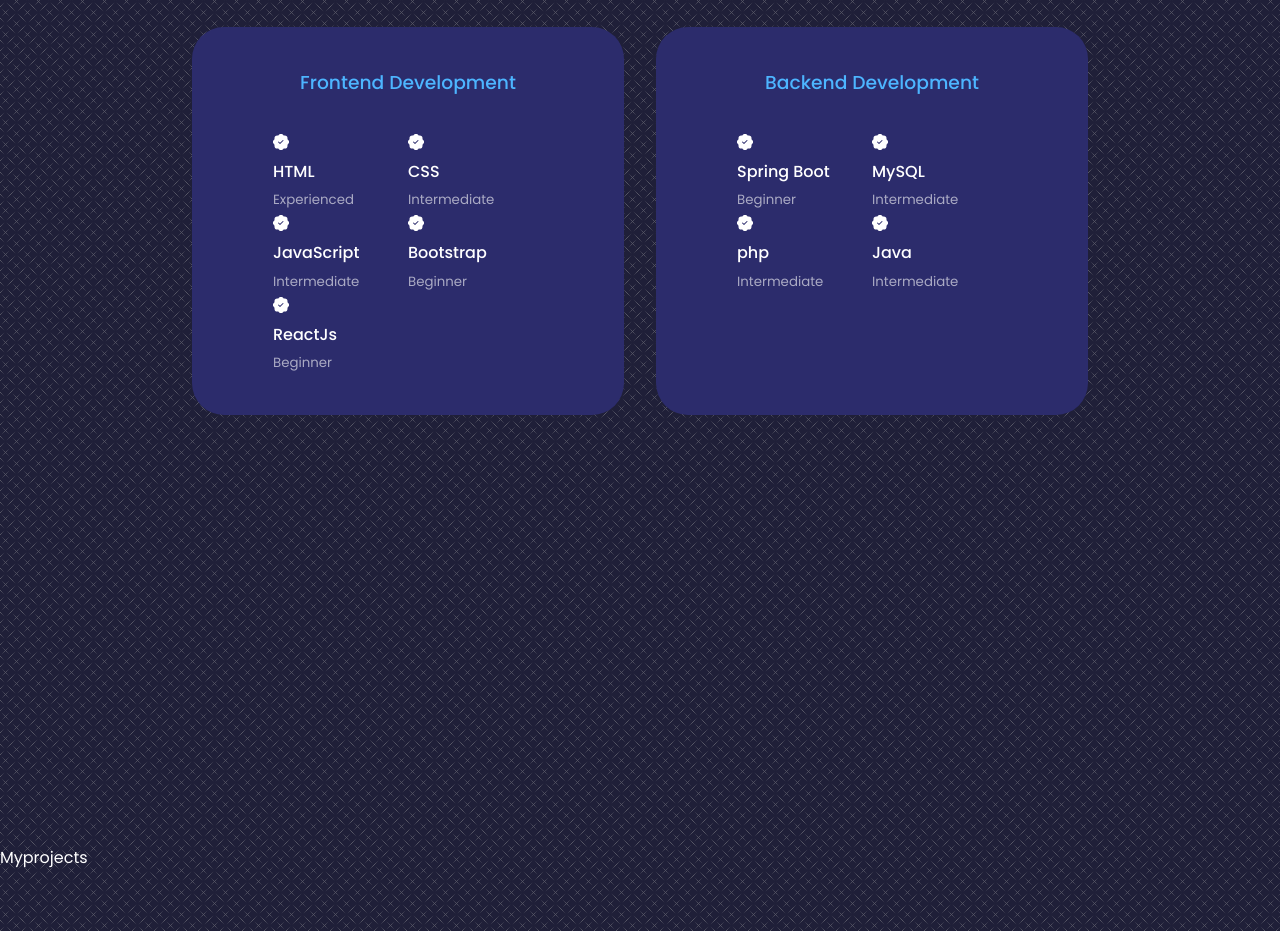
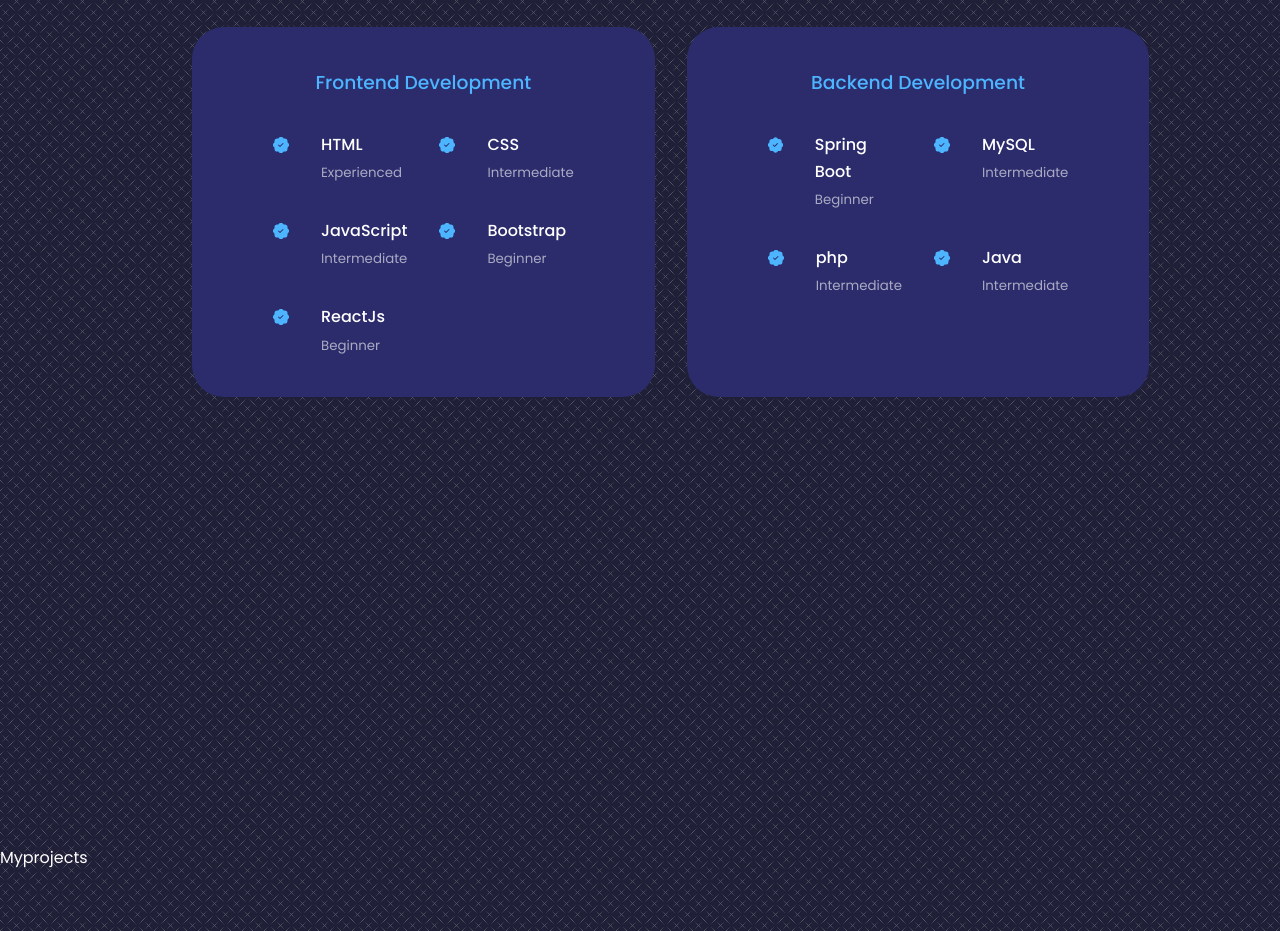
Before and after one commit to Thakshila-Bandara/my-portfolio, a React (Create React App) app: page / in a window 1280 px wide. Shown: the part 1940-2871 px from the top of the page. Built offline with nearby package versions, Linux system fonts and the light colour scheme.

Commit message:
modify: finish experience section.

```diff
--- a/src/components/experience/Experience.jsx
+++ b/src/components/experience/Experience.jsx
@@ -17,29 +17,39 @@
             <div className="experience__content">
 
               <article className='experience__details'>
-                <BsFillPatchCheckFill/>
+                <BsFillPatchCheckFill className='experience__details-icon'/>
+                <div>
                   <h4>HTML</h4>
                   <small className='text-light'>Experienced</small>
+                </div>
               </article>
               <article className='experience__details'>
-                <BsFillPatchCheckFill/>
+                <BsFillPatchCheckFill className='experience__details-icon'/>
+                <div>
                   <h4>CSS</h4>
                   <small className='text-light'>Intermediate</small>
+                </div>
               </article>
               <article className='experience__details'>
-                <BsFillPatchCheckFill/>
+                <BsFillPatchCheckFill className='experience__details-icon'/>
+                <div>
                   <h4>JavaScript</h4>
                   <small className='text-light'>Intermediate</small>
+                </div>
               </article>
               <article className='experience__details'>
-                <BsFillPatchCheckFill/>
+                <BsFillPatchCheckFill className='experience__details-icon'/>
+                <div>
                   <h4>Bootstrap</h4>
                   <small className='text-light'>Beginner</small>
+                </div>
               </article>
               <article className='experience__details'>
-                <BsFillPatchCheckFill/>
+                <BsFillPatchCheckFill className='experience__details-icon'/>
+                <div>
                   <h4>ReactJs</h4>
                   <small className='text-light'>Beginner</small>
+                </div>
               </article>
             </div>
         </div>
@@ -50,24 +60,32 @@
             <div className="experience__content">
 
               <article className='experience__details'>
-                <BsFillPatchCheckFill/>
+                <BsFillPatchCheckFill className='experience__details-icon'/>
+                <div>
                   <h4>Spring Boot</h4>
                   <small className='text-light'>Beginner</small>
+                </div>
               </article>
               <article className='experience__details'>
-                <BsFillPatchCheckFill/>
+                <BsFillPatchCheckFill className='experience__details-icon'/>
+                <div>
                   <h4>MySQL</h4>
                   <small className='text-light'>Intermediate</small>
+                </div>
               </article>
               <article className='experience__details'>
-                <BsFillPatchCheckFill/>
+                <BsFillPatchCheckFill className='experience__details-icon'/>
+                <div>
                   <h4>php</h4>
                   <small className='text-light'>Intermediate</small>
+                </div>
               </article>
               <article className='experience__details'>
-                <BsFillPatchCheckFill/>
+                <BsFillPatchCheckFill className='experience__details-icon'/>
+                <div>
                   <h4>Java</h4>
                   <small className='text-light'>Intermediate</small>
+                </div>
               </article>
             </div>
         </div>
--- a/src/components/experience/experience.css
+++ b/src/components/experience/experience.css
@@ -32,4 +32,33 @@
 
     display: grid;
     grid-template-columns: 1fr 1fr;
+    gap: 2rem;
+    row-gap: 2rem;
 }
+
+.experience__details{
+
+    display: flex;
+    gap: 2rem;
+}
+
+.experience__details-icon{
+
+    margin-top: 6px;
+    color: var(--color-primary);
+}
+
+/* Media queries for medium devices(Tablets) */
+
+@media screen and (max-width: 1024px) {
+
+
+
+}
+
+/* Media queries for small devices(Mobiles) */
+
+@media screen and (max-width: 600px) {
+
+
+}
```
Lines whose indentation alone changed are shown as unchanged.
